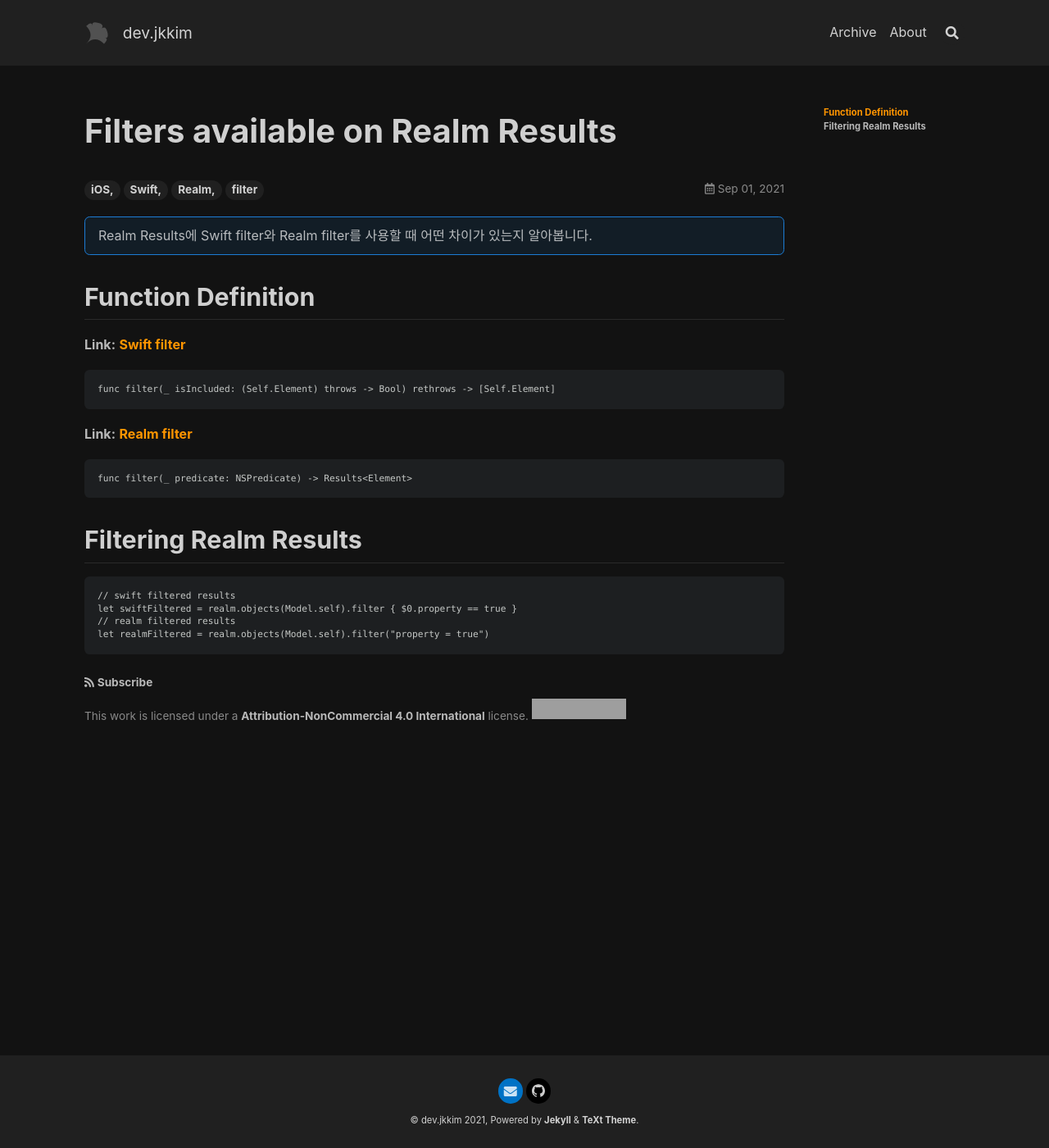
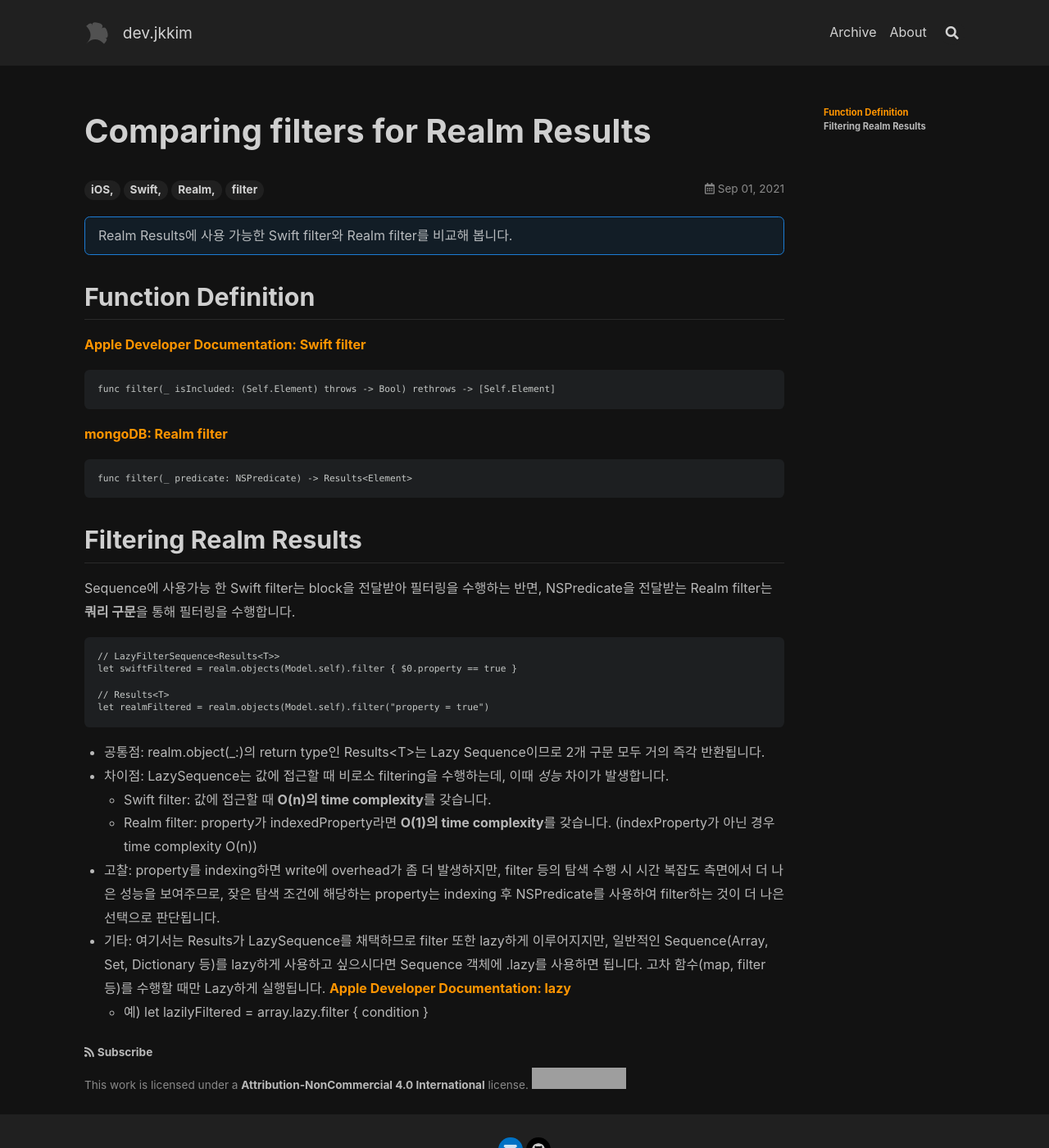
Before and after one commit to jkay-kim/jkay-kim.github.io, a Jekyll site: the page built from _posts/2021-09-01-realm-filter.md, in a window 1280 px wide and 1400 px high. Shown: the whole window at 82% size. Built offline with Jekyll 4.4.1, drawn with Linux system fonts in a browser that asks for light colours; nearby versions of some CDN libraries; grey boxes are pictures that could not be loaded.

Commit message:
new post: filters comparison

```diff
--- a/_posts/2021-09-01-realm-filter.md
+++ b/_posts/2021-09-01-realm-filter.md
@@ -1,26 +1,37 @@
 ---
-title: Filters available on Realm Results
+title: Comparing filters for Realm Results
 tags: iOS, Swift, Realm, filter
 ---
 
-Realm Results에 Swift filter와 Realm filter를 사용할 때 어떤 차이가 있는지 알아봅니다.
+Realm Results에 사용 가능한 Swift filter와 Realm filter를 비교해 봅니다.
 {:.info}
 
 ## Function Definition
 
-**Link:** [Swift filter](https://developer.apple.com/documentation/swift/sequence/3018365-filter)
+[Apple Developer Documentation: Swift filter](https://developer.apple.com/documentation/swift/sequence/3018365-filter){:target="_blank"}
 
     func filter(_ isIncluded: (Self.Element) throws -> Bool) rethrows -> [Self.Element]
 
-**Link:** [Realm filter](https://docs.mongodb.com/realm-legacy/docs/swift/latest/index.html#queries)
+[mongoDB: Realm filter](https://docs.mongodb.com/realm-legacy/docs/swift/latest/index.html#queries){:target="_blank"}
 
     func filter(_ predicate: NSPredicate) -> Results<Element>
 
 ## Filtering Realm Results
 
-    // swift filtered results
+Sequence에 사용가능 한 Swift filter는 block을 전달받아 필터링을 수행하는 반면, NSPredicate을 전달받는 Realm filter는 **쿼리 구문**을 통해 필터링을 수행합니다.
+
+    // LazyFilterSequence<Results<T>>
     let swiftFiltered = realm.objects(Model.self).filter { $0.property == true }
-    // realm filtered results
+
+    // Results<T>
     let realmFiltered = realm.objects(Model.self).filter("property = true")
 
+- 공통점: realm.object(_:)의 return type인 Results\<T\>는 Lazy Sequence이므로 2개 구문 모두 거의 즉각 반환됩니다.
+- 차이점: LazySequence는 값에 접근할 때 비로소 filtering을 수행하는데, 이때 *성능* 차이가 발생합니다.
+  - Swift filter: 값에 접근할 때 **O(n)의 time complexity**를 갖습니다.
+  - Realm filter: property가 indexedProperty라면 **O(1)의 time complexity**를 갖습니다. (indexProperty가 아닌 경우 time complexity O(n))
+- 고찰: property를 indexing하면 write에 overhead가 좀 더 발생하지만, filter 등의 탐색 수행 시 시간 복잡도 측면에서 더 나은 성능을 보여주므로, 잦은 탐색 조건에 해당하는 property는 indexing 후 NSPredicate를 사용하여 filter하는 것이 더 나은 선택으로 판단됩니다.
+- 기타: 여기서는 Results가 LazySequence를 채택하므로 filter 또한 lazy하게 이루어지지만, 일반적인 Sequence(Array, Set, Dictionary 등)를 lazy하게 사용하고 싶으시다면 Sequence 객체에 .lazy를 사용하면 됩니다. 고차 함수(map, filter 등)를 수행할 때만 Lazy하게 실행됩니다. [Apple Developer Documentation: lazy](https://developer.apple.com/documentation/swift/sequence/1641562-lazy){:target="_blank"}
+  - 예) let lazilyFiltered = array.lazy.filter { condition }
+
 <!--more-->
```
